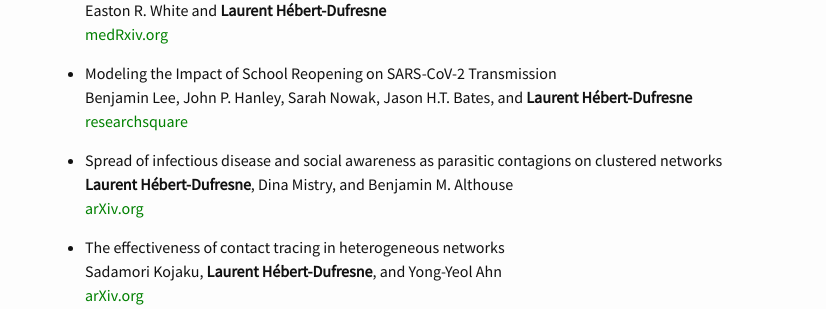
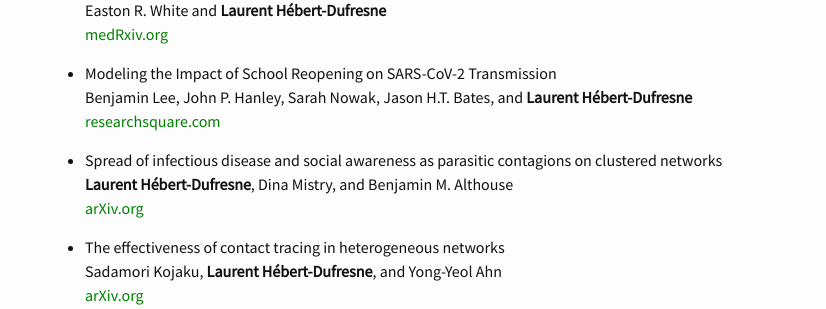
Before and after one commit to laurenthebertdufresne/laurenthebertdufresne.github.io, a Jekyll site: the page built from _pages/publications.md, in a window 1280 px wide and 900 px high, scrolled down 906 px. Shown: the part 152-461 px from the top of the window, without its empty margins (215-1041 px from the left). Built offline with Jekyll 4.4.1, drawn with Linux system fonts in a browser that asks for light colours.

Commit message:
fixed researchsquare url

```diff
--- a/_pages/publications.md
+++ b/_pages/publications.md
@@ -37,7 +37,7 @@
 
 *   Modeling the Impact of School Reopening on SARS-CoV-2 Transmission
     Benjamin Lee, John P. Hanley, Sarah Nowak, Jason H.T. Bates, and **Laurent Hébert-Dufresne**
-    [researchsquare](https://www.c/article/rs-38176/v1)
+    [researchsquare.com](https://www.researchsquare.com/article/rs-38176/v1)
 
 *   Spread of infectious disease and social awareness as parasitic contagions on clustered networks
     **Laurent Hébert-Dufresne**, Dina Mistry, and Benjamin M. Althouse
```
